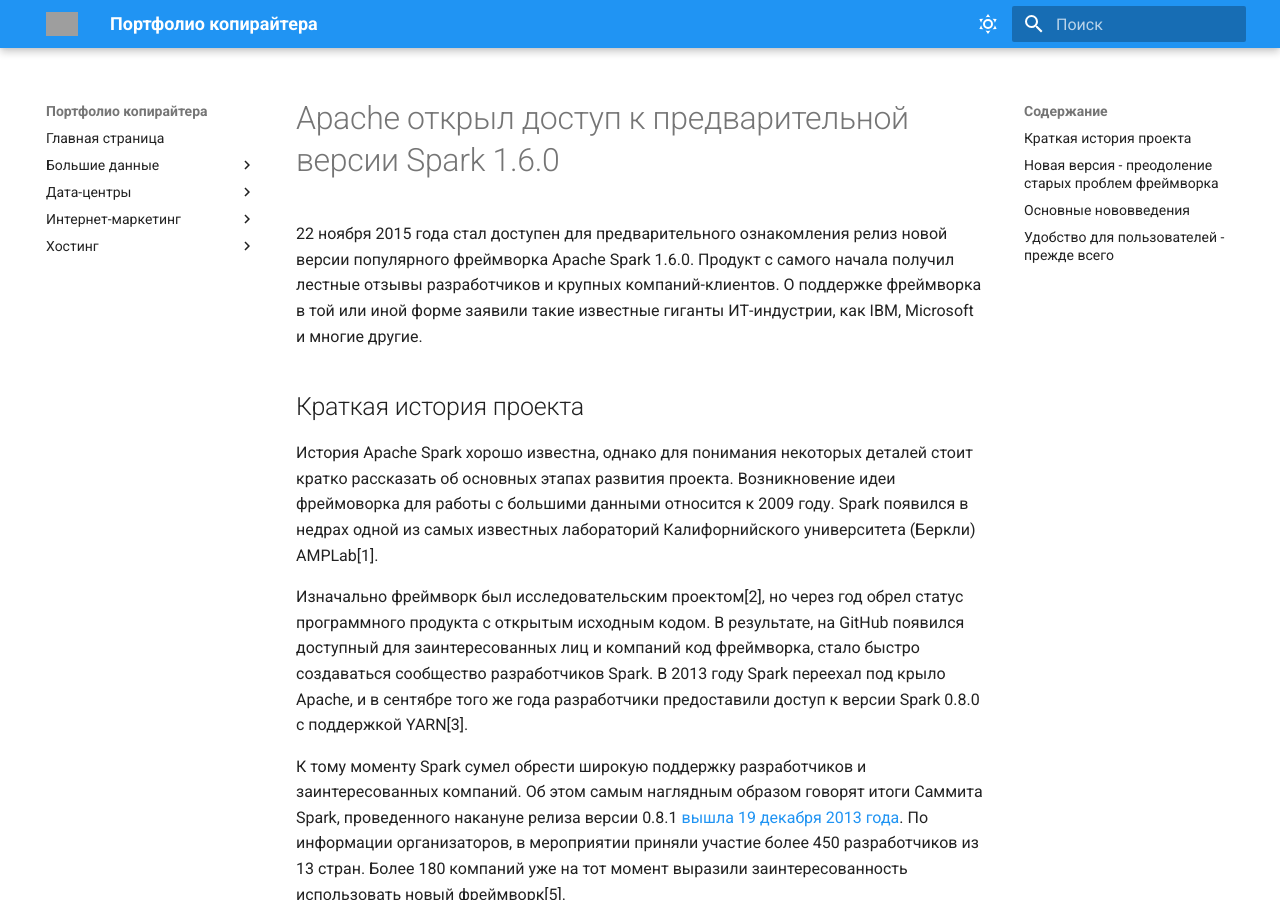
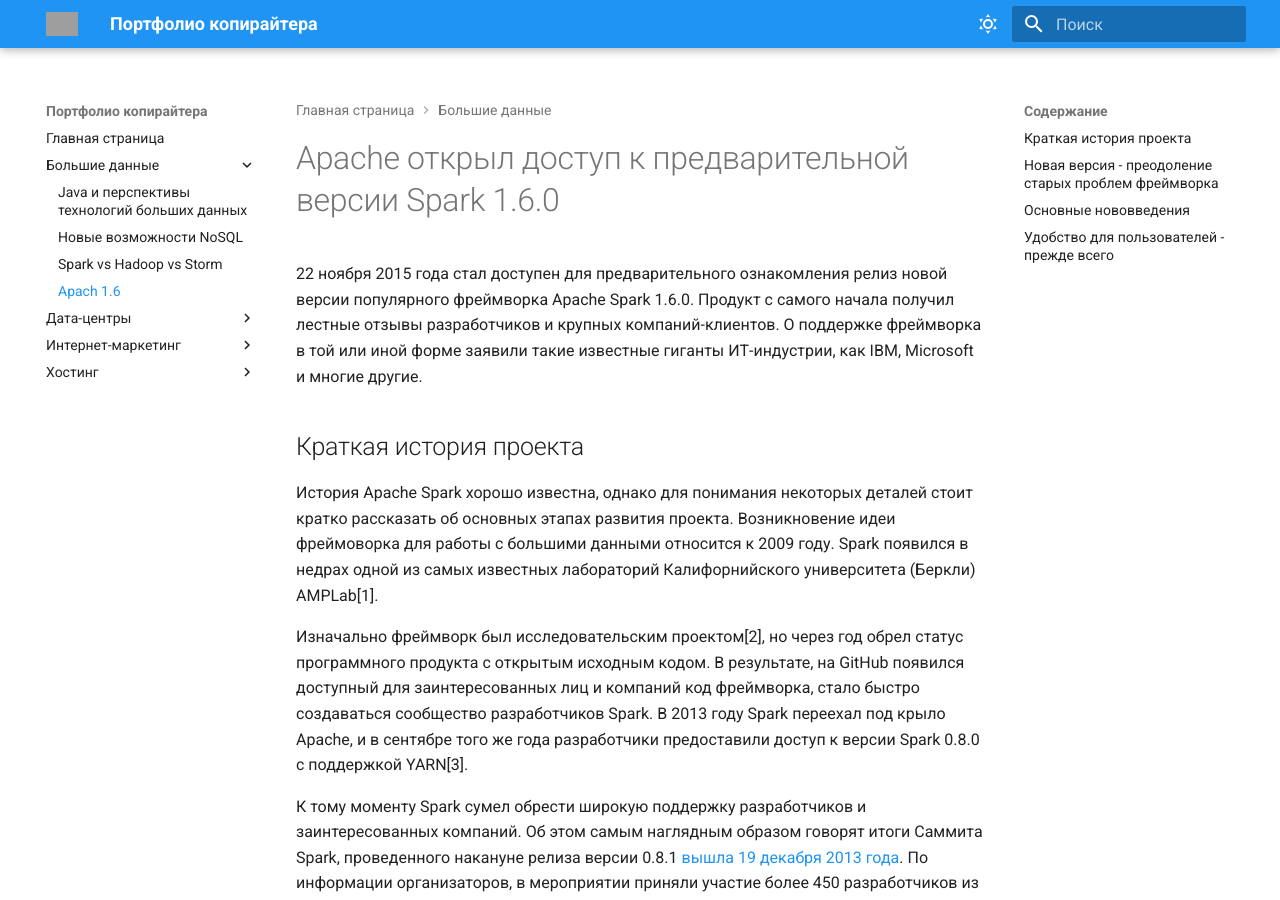
Before and after one commit to vadimastashin/Portfolio-it-writer, an MkDocs documentation site: the page built from docs/Большие данные/apach1_6.md, in a window 1280 px wide and 900 px high. Built offline with MkDocs 1.6.1 and Material for MkDocs 9.7.7, drawn with Linux system fonts in a browser that asks for light colours; grey boxes are pictures that could not be loaded.

Commit message:
Окончательная сборка

```diff
--- a/mkdocs.yml
+++ b/mkdocs.yml
@@ -43,15 +43,15 @@
 - Главная страница: index.md
 - Большие данные:
   - Большие данные/index.md
-  - Java и перспективы технологий больших данных: Большие данные/Java и переспективы технологий BD.md
+  - Java и перспективы технологий больших данных: Большие данные/Java и перспективы технологий BD.md
   - Новые возможности NoSQL: Большие данные/NoSQL - новые возможности.md
   - Spark vs Hadoop vs Storm: Большие данные/Spark_Hadoop_Storm.md
-  - Apach 1.6: Большие данные/Apach1_6.md
+  - Apach 1.6: Большие данные/apach1_6.md
 - Дата-центры:
   - Дата-центры/index.md
   - Аутсорсинг it-услуг: Дата-центры/Аутсорсинг it-услуг.md
   - Развитие дата-центров: Дата-центры/Развитие дата-центров.md
-  - Стандарты и уровни: Дата-центры/Стандарты и уровни.md
+  - Стандарты и уровни: Дата-центры/Стандарты и уровни надежности.md
 - Интернет-маркетинг:
   - Интернет-маркетинг/index.md
   - Анкор: Интернет-маркетинг/Анкор.md
@@ -59,7 +59,7 @@
   - CallTouch: Интернет-маркетинг/CallTouch.md
 - Хостинг:
   - Хостинг/index.md
-  - Как подобрать хостинг для Drupal: Хостинг/dji_air3s.md
+  - Как подобрать хостинг для Drupal: Хостинг/Как подобрать хостинг для Drupal.md
   - Хостинг для CS-Cart: Хостинг/Хостинг для CS-Cart.md
   - Хостинг для MODX: Хостинг/Хостинг для MODX.md
   - Хостинг для Prestashop: Хостинг/Хостинг для Prestashop.md
```
